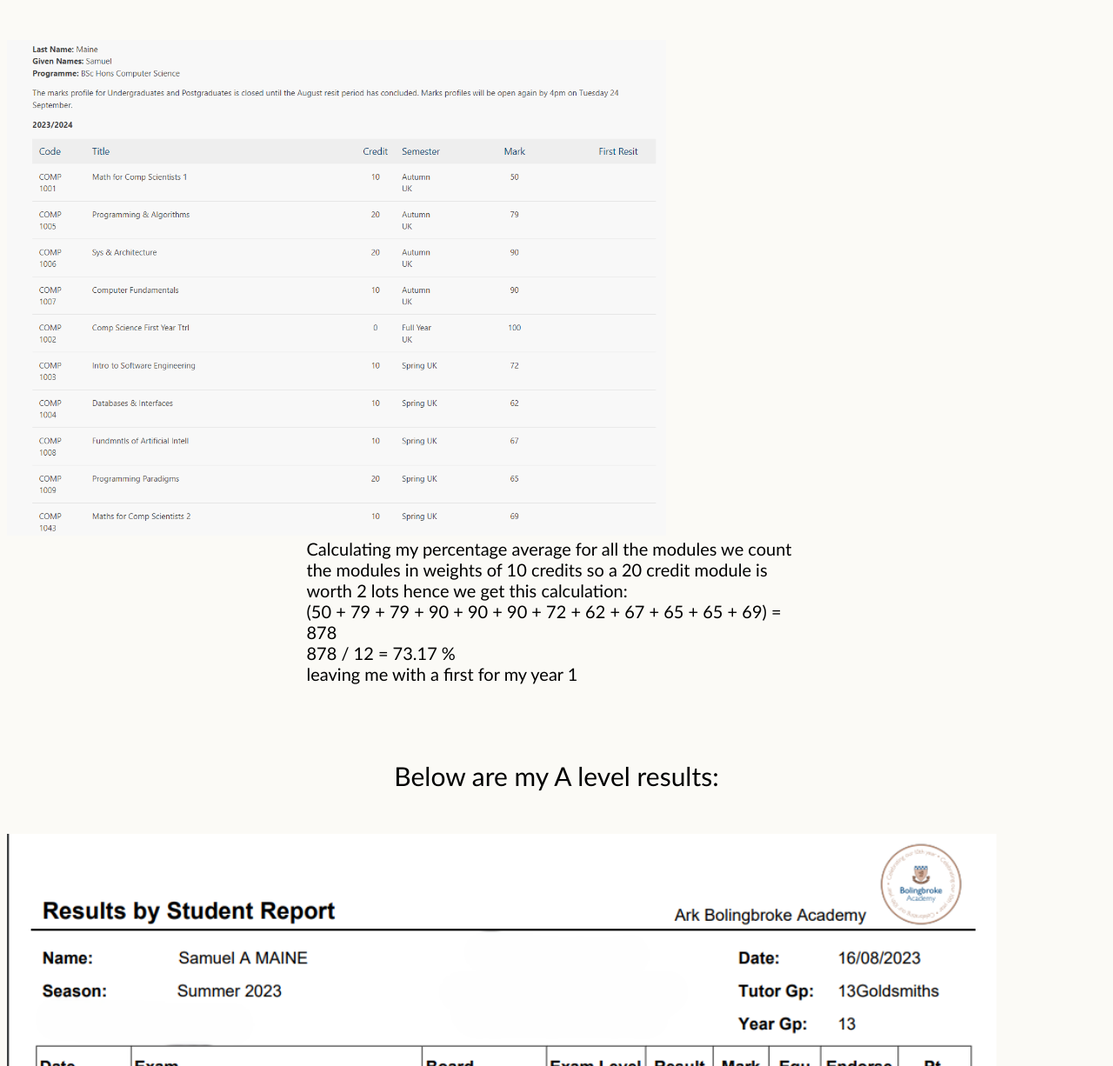
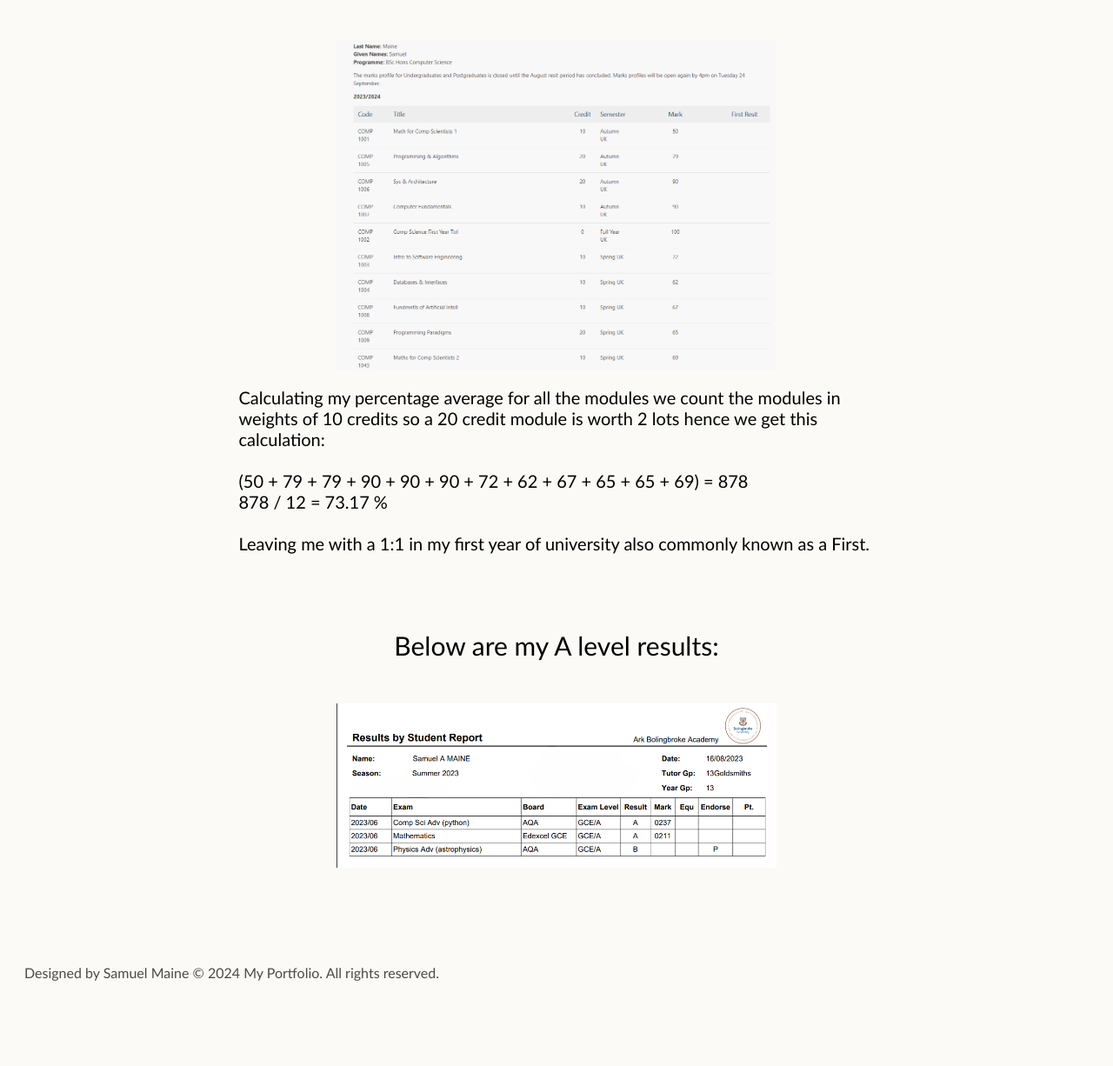
Before and after one commit to Main3typ3/portfolio, a plain HTML site: page qualifications.html in a window 1280 px wide. Shown: the part 354-1580 px from the top of the page at 87% size. After the commit the page ends 1498 px from the top, so only its background shows below. Drawn offline with Linux system fonts and the light colour scheme.

Commit message:
Update_looks

```diff
--- a/looks.css
+++ b/looks.css
@@ -64,6 +64,11 @@ a:link {
     display: flex;
     justify-content: center;
 
+  }
+  .center{
+    display: flex;
+    justify-content: center;
+    align-items: center;
   }
   .logo{
     padding-top: 20px;
--- a/qualifications.html
+++ b/qualifications.html
@@ -32,13 +32,17 @@
     <br>
     <p style="text-align: center;font-size: 30px;"> First Year Modules + Results </p>
     <br>
-    <img src="resultsyr1uni.png" alt="modules+results" style="width: 60%; height: auto;">
-    <p style="width: 575px; margin:  auto;font-size: 20px;">Calculating my percentage average for all the modules we count
+    <div class = center>
+    <img src="resultsyr1uni.png" alt="modules+results" style="width: 40%;" >
+    </div>
+    <br>
+
+    <p style="width: 731px; margin:  auto;font-size: 20px;">Calculating my percentage average for all the modules we count
         the modules in weights of 10 credits so a 20 credit
-        module is worth 2 lots hence we get this calculation:<br>
+        module is worth 2 lots hence we get this calculation:<br><br>
         (50 + 79 + 79 + 90 + 90 + 90 + 72 + 62 + 67 + 65 + 65 + 69) = 878 <br>
-        878 / 12 = 73.17 % <br>
-        leaving me with a first for my year 1
+        878 / 12 = 73.17 % <br><br>
+        Leaving me with a 1:1 in my first year of university also commonly known as a First.
        </p>
 
     <br>
@@ -47,5 +51,12 @@
 
     <p style="text-align: center;font-size: 30px;">Below are my A level results:</p>
     <br>
-    <img src="alevelresults.png" alt="alevelresults" style="width: 90%; height: auto;">
+    <div class = center>
+    <img src="alevelresults.png" alt="alevelresults" style="width: 40%; height: auto;">
+    </div>
 </body>
+
+<footer>
+    <br><br><br><br><br>
+    <p style = "padding-left: 20px; opacity: 0.7;">Designed by Samuel Maine &copy; 2024 My Portfolio. All rights reserved.</p>
+</footer>
--- a/website.js
+++ b/website.js
@@ -122,7 +122,11 @@ function update(){
         if(detectcollison(bird, pipe)){
             gameover = true;
         }
+        if(Score > 1){
+            velocityX = velocityX - 0.0005;
+        }
     }
+
 
    while(pipearray.length > 0 && pipearray[0].x < -pipewidth){
          pipearray.shift();
@@ -137,6 +141,7 @@ function update(){
         context.fillText("Score: "+ Score, 120, board.height / 2 + 30);
         context.font = "16px Verdana";
         context.fillText("Press up arrow / click to play again ", 70, board.height / 2 + 60);
+        velocityX = -2;
         document.addEventListener("click", moveBirdmousereset);
     }
 
@@ -200,6 +205,7 @@ function moveBird(event){
         gameover = false;
         bird.y = birdY;
         Score = 0;
+        velocityX = -2;
         pipearray = [];
         //requestAnimationFrame(update);
     }
```
Also changed, not shown: mycontact.html (+12 -11 lines).
